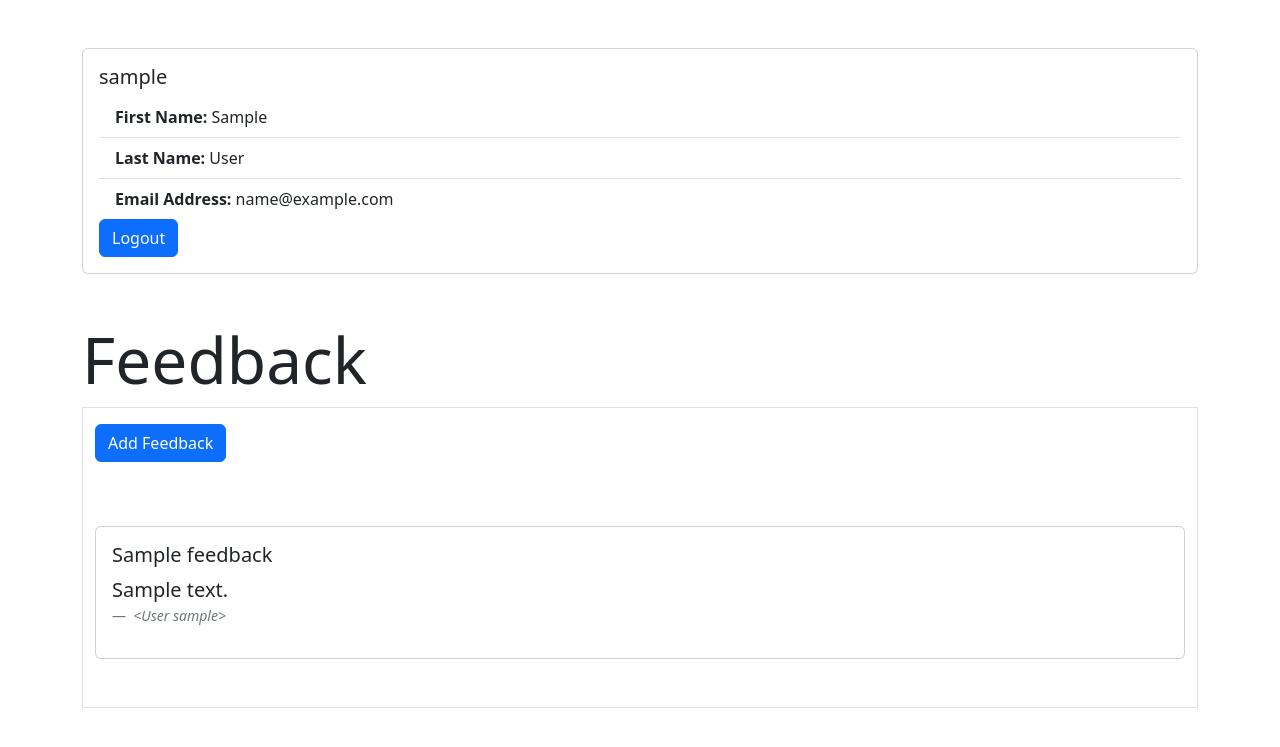
After one commit to Jomkit/auth-exercise, a Flask app: a page that uses templates/user-info.html in a window 1280 px wide. The commit adds this page. Shown: the top 747 px of the page. Run offline with Flask 2, Linux system fonts and the light colour scheme; the visitor is signed in with stand-in values (Sample User, id 1); tables that the repository leaves empty hold one stand-in row (values such as "Sample post").

Commit message:
currently implementing feedback functionality

```diff
--- a/app.py
+++ b/app.py
@@ -1,5 +1,5 @@
 from flask import Flask, render_template, redirect, flash, session
-from models import db, connect_db, User
+from models import db, connect_db, User, Feedback
 from forms import RegisterForm, LoginForm
 from SECRETS import secret_key
 
@@ -21,6 +21,11 @@ def redirect_to_register():
 @app.route('/register', methods=['GET', 'POST'])
 def register():
     """Handle registering new users"""
+
+    if session.get('username'):
+        flash('Already logged in', 'warning')
+        return redirect(f"/users/{session['username']}")
+
     form = RegisterForm()
 
     if form.validate_on_submit():
@@ -32,12 +37,18 @@ def register():
         session['username'] = new_user.username
 
         flash(f'Account registered, welcome {new_user.username}!', 'success')
-        return redirect('/secret')
+        return redirect(f'/users/{new_user.username}')
 
     return render_template('register.html', form=form)
 
 @app.route('/login', methods=['GET','POST'])
 def login():
+    """Get login page and redirect to user page if user log in info correct or
+    if logged in user attempts to access login page"""
+    if session.get('username'):
+        flash('Already logged in', 'warning')
+        return redirect(f"/users/{session['username']}")
+
     form = LoginForm()
 
     if form.validate_on_submit():
@@ -49,12 +60,37 @@ def login():
         if user:
             session['username'] = user.username #keep logged in
             flash(f'Welcome back {user.username}', 'info')
-            return redirect('/secret')
+            return redirect(f'/users/{user.username}')
 
         flash('User credentials incorrect', 'warning')
         return redirect('/login')
 
     return render_template('login-form.html', form=form)
+
+@app.route('/users/<string:username>')
+def show_user_info(username):
+    """Show user's information except password"""
+
+    # No user logged in
+    if session.get('username', False) == False:
+        flash('Please login', 'danger')
+        return redirect('/login')
+
+    # User logged in, fetch user data for user page attempting to be access
+    user = User.query.filter_by(username=username).first()
+    # Check session user aka logged in user is same as user being accessed
+    if session.get('username', False) == user.username:
+        # send to user page
+        return render_template('user-info.html', user=user)
+    else:
+        # send to own user page
+        flash('Attempted to access another user page', 'warning')
+        return redirect(f'/users/{session["username"]}')
+
+@app.route('/users/<string:username>/feedback/add', methods=['GET', 'POST'])
+def feedback_form(username):
+
+    return render_template('feedback-form.html')
 
 @app.route('/logout', methods=['POST'])
 def logout():
--- a/templates/login-form.html
+++ b/templates/login-form.html
@@ -6,4 +6,5 @@
 {% with form_btn='Log In' %}
 {% include 'generic-form.html' %}
 {% endwith %}
+<a href="/register" class="btn btn-primary my-2">Sign Up</a>
 {% endblock %}
--- a/templates/register.html
+++ b/templates/register.html
@@ -7,4 +7,5 @@
 {%  with form_btn = 'register' %}
 {% include 'generic-form.html' %}
 {% endwith %}
+<a href="/login" class="btn btn-primary my-2">Log In</a>
 {% endblock %}
--- /dev/null
+++ b/templates/user-info.html
@@ -0,0 +1,46 @@
+{% extends 'base.html' %}
+{% block title %}User Info{% endblock %}
+
+{% block content %}
+<div class="card my-5">
+  <div class="card-body">
+    <h5 class="card-title">{{ user.username }}</h5>
+    <ul class="list-group list-group-flush">
+        <li class="list-group-item"><strong>First Name:</strong> {{ user.first_name }}</li>
+        <li class="list-group-item"><strong>Last Name:</strong> {{ user.last_name }}</li>
+        <li class="list-group-item"><strong>Email Address:</strong> {{ user.email }}</li>
+    </ul>
+
+    <form action="/logout" method="POST">
+        <button class="btn btn-primary" type="submit">Logout</button>
+    </form>
+
+  </div>
+</div>
+
+<h3 class="display-3">Feedback</h3>
+<div class="container border">
+<a href="#" class="btn btn-primary my-3">Add Feedback</a>
+    {% for fb in user.feedback %}
+        <div class="card my-5">
+        <div class="card-body">
+            <h5 class="card-title">{{ fb.title }}</h5>
+            <figure>
+                <blockquote class="blockquote">
+                    <p>{{ fb.content }}</p>
+                </blockquote>
+                <figcaption class="blockquote-footer">
+                    <cite title="username">{{ fb.user }}</cite>
+                </figcaption>
+            </figure>
+
+        </div>
+        </div>
+    {% endfor %}
+</div>
+
+
+
+
+
+{% endblock %}
```
Also changed, not shown: models.py (+11 -0 lines).
